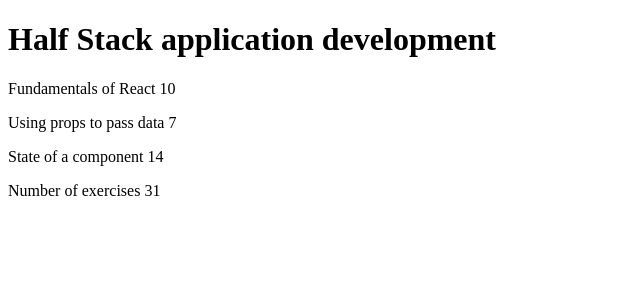
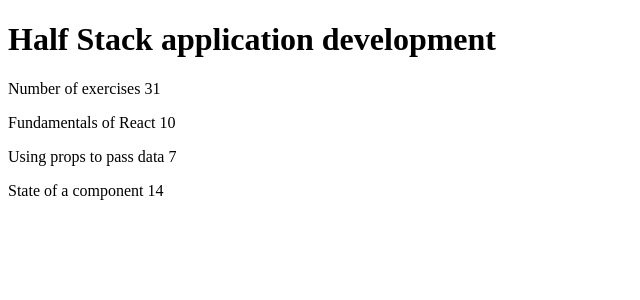
Before and after one commit to EetuV1/FullStackPalautus, a React (Vite) app in the folder Osa1/osan1Tehtävä/: page / in a window 1280 px wide. Shown: the top 300 px of the page, without its empty margins (0-640 px from the left). Built offline with nearby package versions, Linux system fonts and the light colour scheme.

Commit message:
Osa 1 -> 1.5 valmis

```diff
--- a/Osa1/osan1Tehtävä/src/App.jsx
+++ b/Osa1/osan1Tehtävä/src/App.jsx
@@ -30,8 +30,9 @@
 }
 
 const App = () => {
-    const course = "Half Stack application development"
-    const parts = [
+    const course = {
+        name: "Half Stack application development",
+        parts: [
             {
                 name: "Fundamentals of React",
                 exercises: 10,
@@ -44,13 +45,14 @@
                 name: "State of a component",
                 exercises: 14,
             },
-    ]
+        ],
+    }
 
     return (
         <div>
-            <Header course={course} />
-            <Content parts={parts} />
-            <Total parts={parts} />
+            <Header course={course.name} />
+            <Total parts={course.parts} />
+            <Content parts={course.parts} />
         </div>
     )
 }
```
Lines whose indentation alone changed are shown as unchanged.
